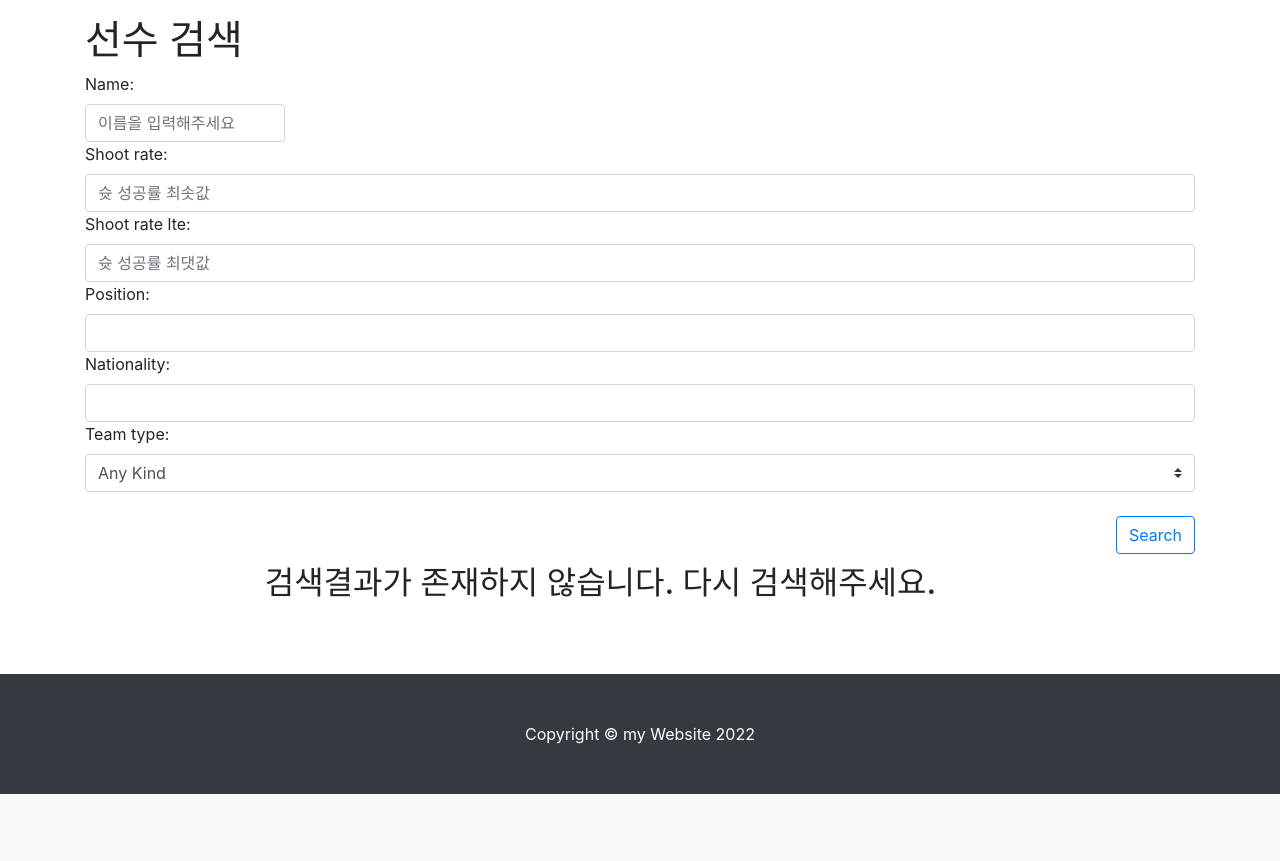
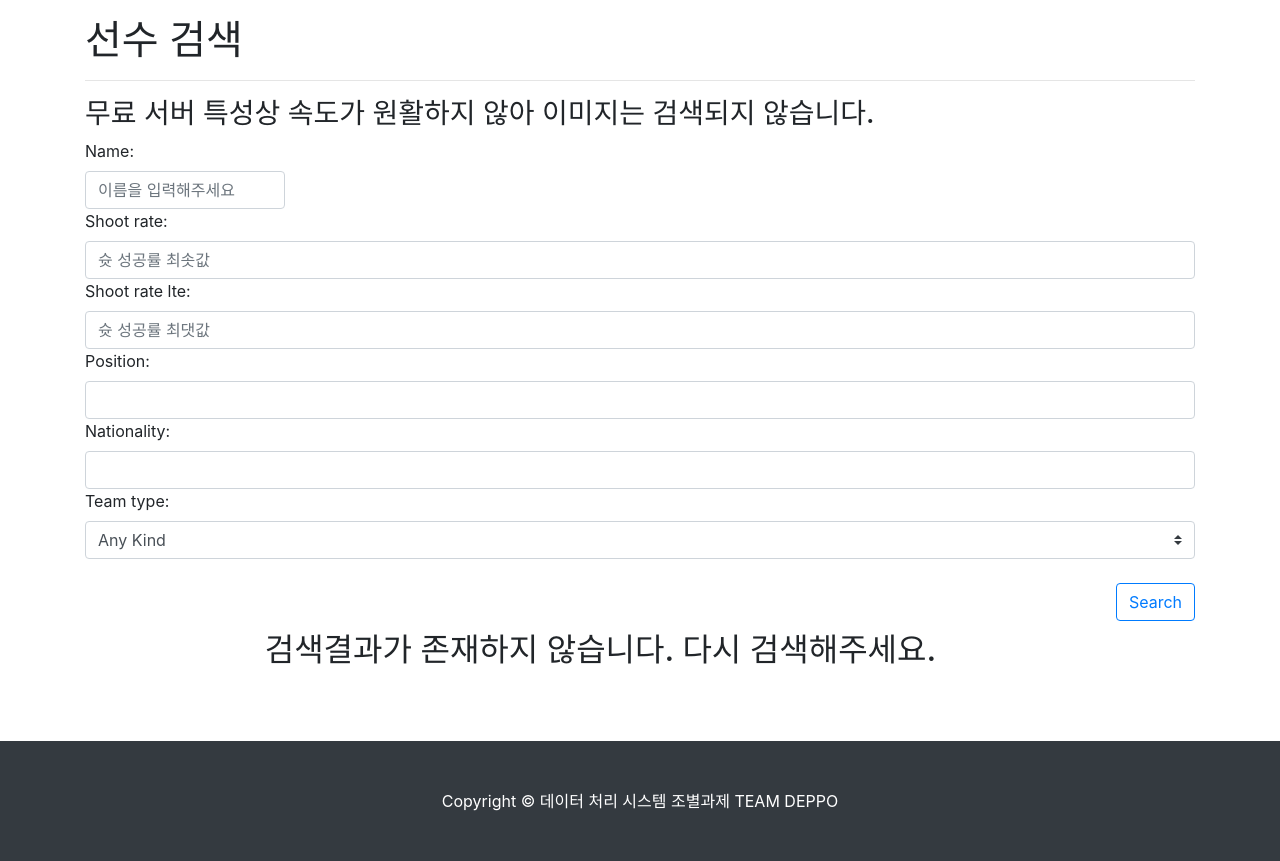
Before and after one commit to fly-like-you/SoccerPlayerSearchingPrj, a Django app: page /main_page/search/ in a window 1280 px wide. Shown: the part 56-917 px from the top of the page. Before the commit the page ends 850 px from the top, so only its background shows below. Run offline with Django 4.2, Linux system fonts and the light colour scheme; data that the repository does not hold is empty; some libraries are stand-ins or nearby versions.

Commit message:
검색시 이미지 서치 삭제

```diff
--- a/main_page/templates/main_page/footer.html
+++ b/main_page/templates/main_page/footer.html
@@ -1,3 +1,3 @@
 <footer class="py-5 bg-dark">
-    <div class="container"><p class="m-0 text-center text-white">Copyright &copy; my Website 2022</p></div>
+    <div class="container"><p class="m-0 text-center text-white">Copyright &copy; 데이터 처리 시스템 조별과제 TEAM DEPPO</p></div>
 </footer>
--- a/main_page/templates/main_page/search.html
+++ b/main_page/templates/main_page/search.html
@@ -4,6 +4,8 @@
 
 {% block main_area %}
     <h1>선수 검색</h1>
+    <hr>
+    <h3>무료 서버 특성상 속도가 원활하지 않아 이미지는 검색되지 않습니다.</h3>
     <form method="get"  action="{% url "player:search" %}">
         {{form}}
         <br>
@@ -16,11 +18,9 @@
 {% for p in player %}
                     <div class="col-sm-3">
                         <div style="width: 200px" class="card m-4" id="card-{{ p.pk }}">
-    {% if p.head_image %}
-                            <a href="#!" ><img class="card-img-top"  src="{{ p.head_image.url }}" alt="{{ p }} head image" /></a>
-        {% else %}
+
                             <img style="height: 264px" class = "card-img-top" src="https://portal.kleague.com/images/portal/img-nonepicture-userprofil.png">
-    {% endif%}
+
                             <div class="card-body">
 
                                 <h2 class="card-title h4">{{ p.name }}</h2>
```
